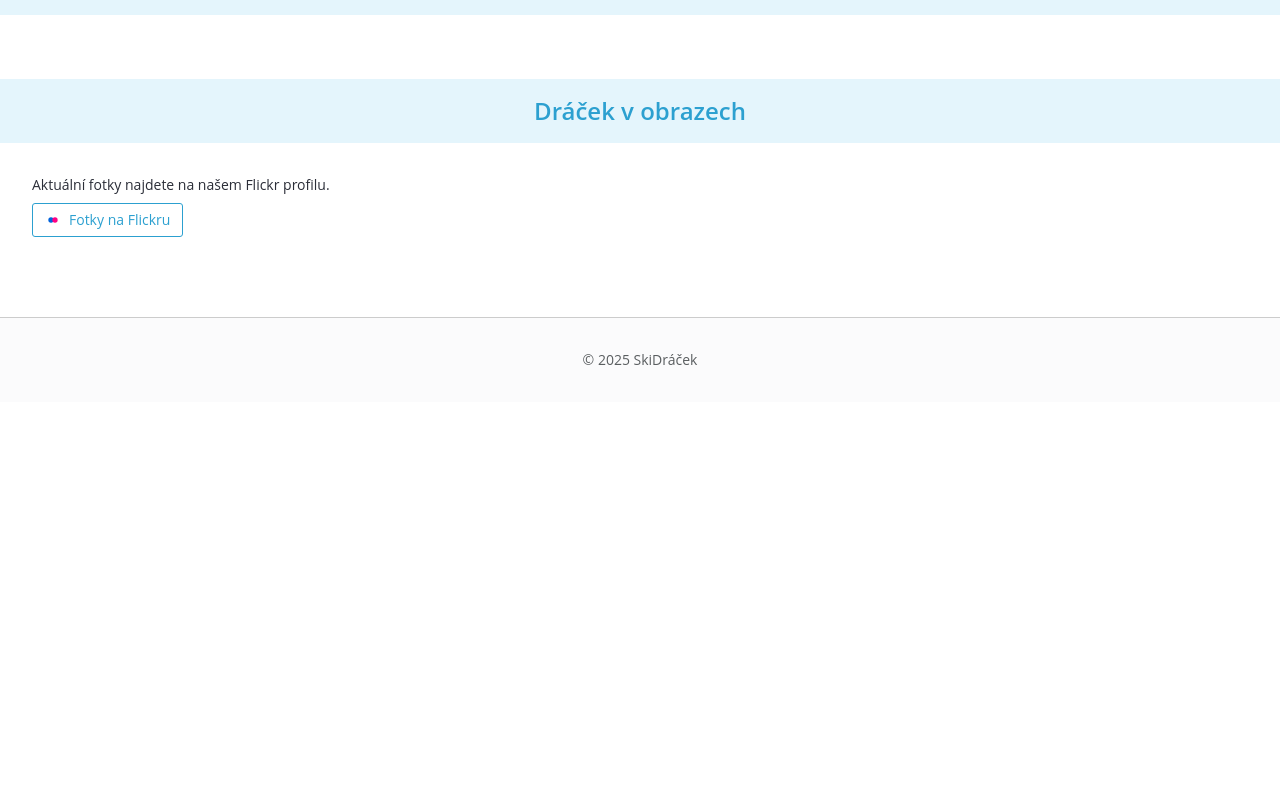
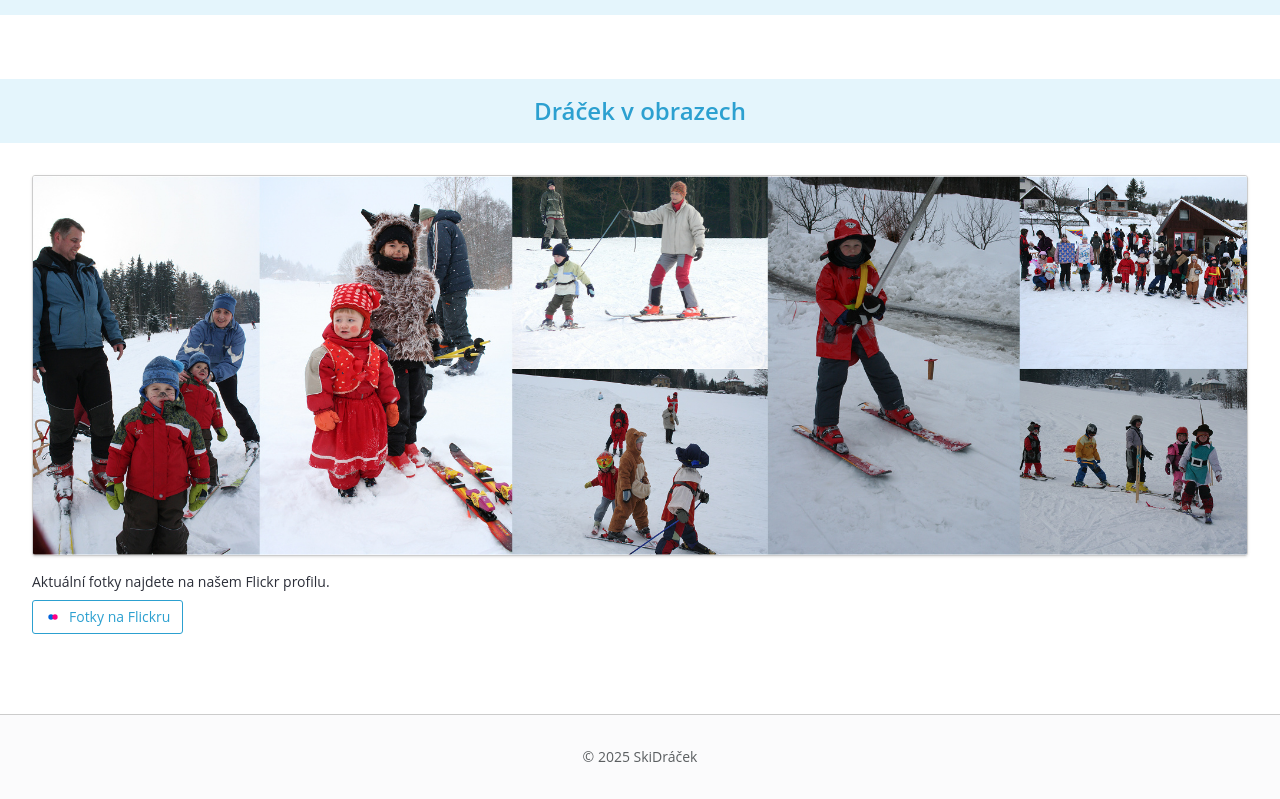
Before and after one commit to janhalama/skidracek-website, a Next.js app: page / in a window 1280 px wide. Shown: the part 1629-2428 px from the top of the page. Before the commit the page ends 2031 px from the top, so only its background shows below. Built offline with nearby package versions, Linux system fonts and the light colour scheme; no server answers.

Commit message:
Gallery: add representative image as on original (gallery.jpg)

```diff
--- a/components/sections/Gallery.tsx
+++ b/components/sections/Gallery.tsx
@@ -1,4 +1,5 @@
-/* Static Gallery section with image placeholder and links (no CMS content) */
+/* Static Gallery section with representative image and Flickr link */
+import Image from 'next/image';
 
 export default function Gallery() {
   return (
@@ -9,6 +10,16 @@ export default function Gallery() {
         </div>
       </div>
       <div className="container-base py-8 bg-white">
+        <div className="mb-4">
+          <Image
+            src="/images/original/gallery.jpg"
+            alt="Dráček v obrazech"
+            width={1200}
+            height={675}
+            className="w-full h-auto rounded-sm border border-border shadow-sm"
+            priority={false}
+          />
+        </div>
         <p className="text-sm text-(--color-text)">Aktuální fotky najdete na našem Flickr profilu.</p>
         <p className="mt-2">
           <a
```
